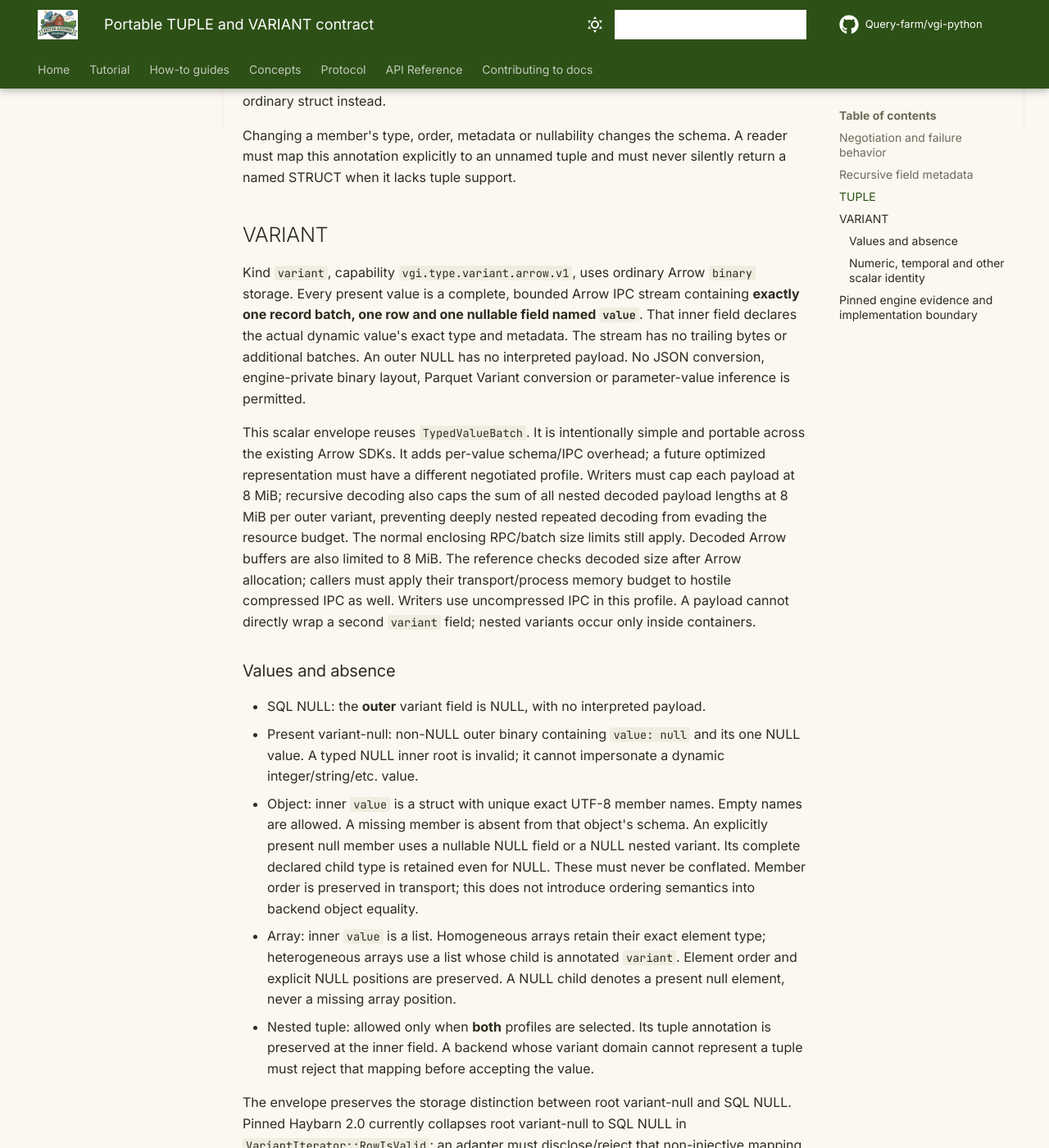
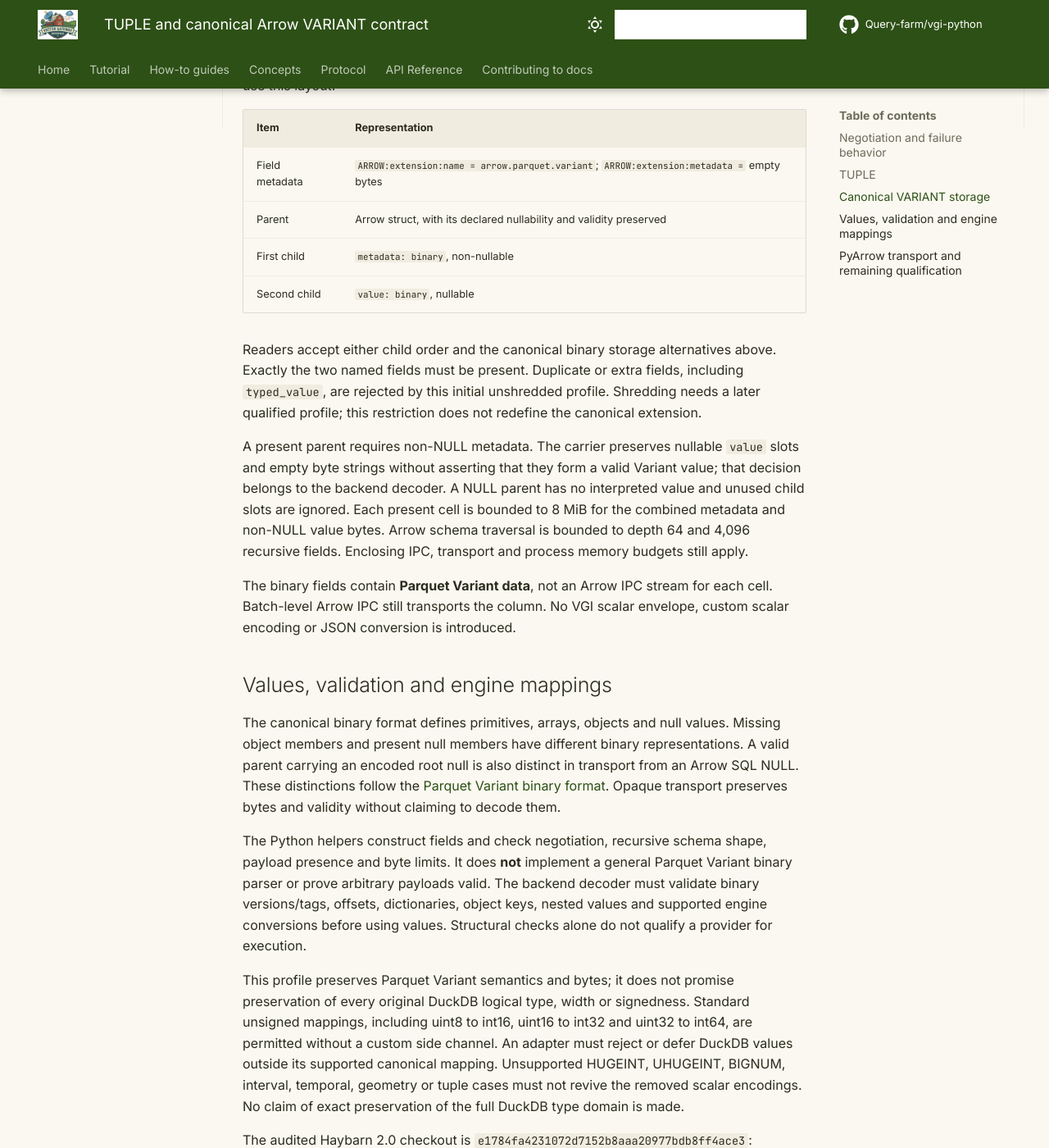
Before and after one commit to Query-farm/vgi-python, an MkDocs documentation site: the page built from docs/protocol/logical-types.md, in a window 1280 px wide and 1400 px high, scrolled down 1643 px. Shown: the whole window at 82% size. Built offline with MkDocs 1.6.1 and Material for MkDocs 9.7.7, drawn with Linux system fonts in a browser that asks for light colours; comment, search, counter and statistics services are not loaded; some of the changed text lies outside the part shown.

Commit message:
Align VARIANT contract with canonical Arrow representation

```diff
--- a/docs/protocol/logical-types.md
+++ b/docs/protocol/logical-types.md
@@ -1,189 +1,140 @@
-# Portable TUPLE and VARIANT contract
+# TUPLE and canonical Arrow VARIANT contract
 
-Status: specified for the combined successor protocol; Python reference codecs
-and conformance tests accompany this contract. This does not qualify a DuckDB
-engine adapter. In particular, DuckDB 1.5 peers must reject these annotations
-before catalog materialization, binding, or execution. No engine upgrade is
-required to implement or transport these records.
+Status: development contract for the combined successor protocol. VARIANT now
+uses the canonical Arrow Parquet Variant representation. This supersedes the
+unpublished `vgi.type.variant.arrow.v1` per-value IPC proposal and its custom
+scalar encodings. Previous checkpoint test counts describe that earlier source
+snapshot; they are not evidence for this replacement. TUPLE's separate VGI
+annotation remains unchanged. No DuckDB engine upgrade is part of this work.
 
 ## Negotiation and failure behavior
 
-The exact capability strings `vgi.type.tuple.v1` and
-`vgi.type.variant.arrow.v1` live in the existing `CatalogCapabilities.read`
-list. They are independent opt-in profiles, selected through the existing client
-catalog offer/provider selection intersection. Missing offers or selections mean
-unsupported; unknown strings do not confer support. Readers must check the
-selected profiles before interpreting schemas or data. A provider may select a
-profile only when every advertised operation that accepts that profile implements
-its validation and semantic mapping. Ordinary workers select neither profile.
+The capabilities `vgi.type.tuple.v1` and `vgi.type.variant.parquet.v1` are
+independent opt-in entries in `CatalogCapabilities.read`. Selection uses the
+existing client/provider intersection. Missing agreement means unsupported.
+The superseded `vgi.type.variant.arrow.v1` offer does not select the canonical
+profile and has no compatibility alias.
 
-The contract applies recursively to catalog definitions, result/input schemas,
-query parameter batches, defaults and options. A schema's annotations alone do
-not negotiate capabilities. Standalone operations without a negotiated catalog
-agreement cannot consume these types until their own enclosing operation defines
-an equivalent explicit profile agreement. A carrier may copy bytes opaquely with
-all metadata intact; that is not permission to evaluate, cast, filter, compare,
-or expose the storage type as the logical value.
+These requirements apply to nested fields, catalog definitions, query schemas,
+parameter batches, and literal defaults. Annotation alone does not negotiate
+support. A provider may select a profile only for operations whose semantic
+mapping it can implement. Standalone operations need an equivalent explicit
+agreement before consuming these values. Unqualified native DuckDB 1.5 adapters
+reject them before interpreting Arrow storage, including legacy macro defaults.
 
-Unknown annotation versions, unknown kinds, unselected profiles, wrong physical
-types and ambiguous metadata must fail before execution. Providers that know a
-query would produce an unsupported type decline preparation. If a backend cannot
-prove this until execution, it must fail the result, never silently reinterpret
-or partially coerce the type. No profile implies support for arbitrary registered
-Arrow extensions, opaque engine state or user-defined types.
-
-## Recursive field metadata
-
-`vgi.logical_type.v1` is a UTF-8 Arrow **field** metadata key. Its case-sensitive
-ASCII value is one of the kinds below. Field and schema metadata keys must be
-unique. The field name, order, nullability, Arrow storage type, schema metadata,
-and every child's metadata are part of schema identity. Nested fields retain the
-annotation at the exact child, including list elements and tuple members.
-
-Consumers never infer logical types from names such as `element1`, a storage
-shape, values, or a default. An unannotated struct remains a named struct. A plain
-binary field remains bytes. A tuple with all NULL members remains a present
-tuple; the parent's validity bitmap alone distinguishes a NULL tuple.
-
-The Python reference admits the portable Arrow types listed below, structs and
-ordinary lists, with the explicit special scalar annotations. Dictionary,
-run-end, view and other physical optimizations require normalization to these
-representations before transmission. Unknown extensions cannot be normalized by
-dropping metadata. Maximum type/value nesting is 64 and each schema has at most
-4096 recursive fields. Each outer variant permits at most 65,536 scalar slots
-across its nested arrays and scalar IPC envelopes, checked before per-cell
-validation, including NULL slots.
+Opaque transport must preserve field and schema metadata, child names/order,
+nullability, bytes and validity. Copying a carrier does not authorize executing,
+casting or exposing its storage as the logical value. Unknown versions, malformed
+storage and unsupported mappings fail; they must not silently become STRUCT,
+BLOB, JSON or strings. Query providers decline unsupported schemas before
+execution where possible and fail if an unsupported result is discovered later.
 
 ## TUPLE
 
-Kind `tuple`, capability `vgi.type.tuple.v1`, uses Arrow struct storage. The
-members, in order, have transport names `element1` through `elementN`. These are
-positional transport labels, not SQL member names. Members preserve their own
-logical annotations, physical types, nullability and metadata. The empty tuple
-is an annotated zero-child struct, distinct from an empty named struct. Any
-producer with named SQL members must transmit an ordinary struct instead.
+`vgi.logical_type.v1 = tuple` is a VGI field annotation, **not** a canonical
+Arrow extension. It requires `vgi.type.tuple.v1` and uses struct storage. Ordered
+members have transport names `element1` through `elementN`; these labels do not
+become SQL member names. The empty tuple is an annotated zero-child struct,
+distinct from an empty named struct. Parent validity distinguishes SQL NULL from
+a present tuple whose members are all NULL.
 
-Changing a member's type, order, metadata or nullability changes the schema. A
-reader must map this annotation explicitly to an unnamed tuple and must never
-silently return a named STRUCT when it lacks tuple support.
+Member types, order, nullability and recursive metadata remain part of schema
+identity. An ordinary struct with generated-looking names is still a struct.
+Readers must not infer TUPLE from names or shape. Tuple members can themselves
+carry canonical VARIANT fields only when both profiles are selected. This says
+nothing about representing a DuckDB tuple *inside* Parquet Variant binary data;
+that engine mapping remains a separate qualification question.
 
-## VARIANT
+The removed draft's `vgi.logical_type.v1 = variant` and special scalar kinds
+are rejected. This contract adds no custom binary encoding for HUGEINT,
+UHUGEINT, BIGNUM, BIT, TIME_TZ, intervals or geometry.
 
-Kind `variant`, capability `vgi.type.variant.arrow.v1`, uses ordinary Arrow
-`binary` storage. Every present value is a complete, bounded Arrow IPC stream
-containing **exactly one record batch, one row and one nullable field named
-`value`**. That inner field declares the actual dynamic value's exact type and
-metadata. The stream has no trailing bytes or additional batches. An outer NULL
-has no interpreted payload. No JSON conversion, engine-private binary layout,
-Parquet Variant conversion or parameter-value inference is permitted.
+## Canonical VARIANT storage
 
-This scalar envelope reuses `TypedValueBatch`. It is intentionally simple and
-portable across the existing Arrow SDKs. It adds per-value schema/IPC overhead;
-a future optimized representation must have a different negotiated profile.
-Writers must cap each payload at 8 MiB; recursive decoding also caps the sum of
-all nested decoded payload lengths at 8 MiB per outer variant, preventing deeply
-nested repeated decoding from evading the resource budget. The normal enclosing
-RPC/batch size limits still apply. Decoded Arrow buffers are also limited to
-8 MiB. The reference checks decoded size after Arrow allocation; callers must
-apply their transport/process memory budget to hostile compressed IPC as well.
-Writers use uncompressed IPC in this profile. A payload cannot directly wrap a second
-`variant` field; nested variants occur only inside containers.
+The Arrow extension is `arrow.parquet.variant`. Its struct contains Parquet
+Variant bytes, has no parameters, and uses empty extension metadata. Children
+are resolved by their exact, case-sensitive names. The standard permits binary,
+large-binary and binary-view storage, with dictionary/run-end encoding also
+permitted for `metadata`.
+[Arrow canonical extension specification](https://arrow.apache.org/docs/format/CanonicalExtensions.html#parquet-variant)
 
-### Values and absence
+VGI's initial `vgi.type.variant.parquet.v1` profile supports the unshredded
+subset. Writers use this layout:
 
-- SQL NULL: the **outer** variant field is NULL, with no interpreted payload.
-- Present variant-null: non-NULL outer binary containing `value: null` and its
-  one NULL value. A typed NULL inner root is invalid; it cannot impersonate a
-  dynamic integer/string/etc. value.
-- Object: inner `value` is a struct with unique exact UTF-8 member names. Empty
-  names are allowed. A missing member is absent from that object's schema. An
-  explicitly present null member uses a nullable NULL field or a NULL nested variant.
-  Its complete declared child type is retained even for NULL. These must never be conflated. Member order is preserved in transport; this
-  does not introduce ordering semantics into backend object equality.
-- Array: inner `value` is a list. Homogeneous arrays retain their exact element
-  type; heterogeneous arrays use a list whose child is annotated `variant`.
-  Element order and explicit NULL positions are preserved. A NULL child denotes
-  a present null element, never a missing array position.
-- Nested tuple: allowed only when **both** profiles are selected. Its tuple
-  annotation is preserved at the inner field. A backend whose variant domain
-  cannot represent a tuple must reject that mapping before accepting the value.
+| Item | Representation |
+| --- | --- |
+| Field metadata | `ARROW:extension:name = arrow.parquet.variant`; `ARROW:extension:metadata =` empty bytes |
+| Parent | Arrow struct, with its declared nullability and validity preserved |
+| First child | `metadata: binary`, non-nullable |
+| Second child | `value: binary`, nullable |
 
-The envelope preserves the storage distinction between root variant-null and
-SQL NULL. Pinned Haybarn 2.0 currently collapses root variant-null to SQL NULL in
-`VariantIterator::RowIsValid`; an adapter must disclose/reject that non-injective
-mapping when preservation is required. It must not advertise exact roundtrip
-support for that distinction merely because the wire can express it. Nested
-object absence and present null are separate regardless of that engine behavior.
+Readers accept either child order and the canonical binary storage alternatives
+above. Exactly the two named fields must be present. Duplicate or extra fields,
+including `typed_value`, are rejected by this initial unshredded profile.
+Shredding needs a later qualified profile; this restriction does not redefine
+the canonical extension.
 
-### Numeric, temporal and other scalar identity
+A present parent requires non-NULL metadata. The carrier preserves nullable
+`value` slots and empty byte strings without asserting that they form a valid
+Variant value; that decision belongs to the backend decoder. A NULL parent has
+no interpreted value and unused child slots are ignored. Each present cell is
+bounded to 8 MiB for the combined metadata and non-NULL value bytes.
+Arrow schema traversal is bounded to depth 64 and 4,096 recursive fields.
+Enclosing IPC, transport and process memory budgets still apply.
 
-Unannotated dynamic scalar values use these exact Arrow representations:
+The binary fields contain **Parquet Variant data**, not an Arrow IPC stream for
+each cell. Batch-level Arrow IPC still transports the column. No VGI scalar
+envelope, custom scalar encoding or JSON conversion is introduced.
 
-| Logical information | Arrow representation |
-| --- | --- |
-| Boolean | bool |
-| Signed/unsigned integer width | int8/16/32/64 or uint8/16/32/64, unchanged |
-| Floating width, NaN payload and signed zero | float16, float32 or float64, buffers unchanged |
-| Decimal precision and scale | Arrow decimal with exact declared precision/scale |
-| Text / bytes | utf8 / binary |
-| Date | date32, raw day count preserved |
-| Time precision | time64(us) or time64(ns) |
-| Timestamp precision / instant distinction | timestamp(s/ms/us/ns), timezone absent for local timestamp or exactly `UTC` for an instant |
+## Values, validation and engine mappings
 
-No unsigned-to-signed widening, decimal-to-float conversion, timezone-dependent
-rendering, timestamp unit change, JSON stringification or value-based type
-inference is allowed. Temporal infinities and out-of-range calendar values must
-be retained as raw Arrow integer storage when an adapter has a defined mapping;
-an adapter must reject a value it cannot map exactly. Python datetime conversion
-is not part of this wire contract. Decimal256/float16 values are portable Arrow
-values but are not automatically admitted by a DuckDB adapter with narrower
-native types.
+The canonical binary format defines primitives, arrays, objects and null
+values. Missing object members and present null members have different binary
+representations. A valid parent carrying an encoded root null is also distinct
+in transport from an Arrow SQL NULL. These distinctions follow the
+[Parquet Variant binary format](https://github.com/apache/parquet-format/blob/master/VariantEncoding.md).
+Opaque transport preserves bytes and validity without claiming to decode them.
 
-The following `vgi.logical_type.v1` annotations also require the variant profile
-and provide unambiguous scalar storage inside or outside a variant envelope:
+The Python helpers construct fields and check negotiation,
+recursive schema shape, payload presence and byte limits. It does **not**
+implement a general Parquet Variant binary parser or prove arbitrary payloads
+valid. The backend decoder must validate binary versions/tags, offsets,
+dictionaries, object keys, nested values and supported engine conversions before
+using values. Structural checks alone do not qualify a provider for execution.
 
-| Kind | Required storage and interpretation |
-| --- | --- |
-| `hugeint` | fixed-size binary(16), little-endian signed two's complement 128-bit integer |
-| `uhugeint` | fixed-size binary(16), little-endian unsigned 128-bit integer |
-| `bignum` | utf8 canonical base-10 integer: `0` or optional `-` followed by a nonzero digit and digits; no plus sign, leading zeroes or `-0` |
-| `bit` | utf8 sequence of `0` and `1`, including empty; bit length and leading zeroes are significant |
-| `uuid` | fixed-size binary(16), UUID network byte order |
-| `time_tz` | struct of non-NULL `micros:int64` then `offset_seconds:int32`; local time in `[0,86400000000)`, signed seconds east of UTC in `[-57599,57599]` |
-| `interval` | struct of non-NULL `months:int32`, `days:int32`, `micros:int64`, in that order; independent signed components, no normalization |
-| `geometry` | binary standard WKB plus required `vgi.geometry.crs` field metadata; empty CRS means unspecified; retain WKB and CRS exactly |
+This profile preserves Parquet Variant semantics and bytes; it does not promise
+preservation of every original DuckDB logical type, width or signedness. Standard
+unsigned mappings, including uint8 to int16, uint16 to int32 and uint32 to int64,
+are permitted without a custom side channel. An adapter must reject or defer
+DuckDB values outside its supported canonical mapping. Unsupported HUGEINT,
+UHUGEINT, BIGNUM, interval, temporal, geometry or tuple cases must not revive the
+removed scalar encodings. No claim of exact preservation of the full DuckDB type
+domain is made.
 
-For WKB and CRS, the reference validates carrier shape and required metadata;
-geometric validity and recognized CRS interpretation belong to the consuming
-adapter. Unknown CRS or unsupported geometric kinds must not be silently
-reprojected. Geometry interpretation does not become implemented solely by
-copying the carrier. User metadata on the scalar and its children is retained.
-
-## Pinned engine evidence and implementation boundary
-
-The audited Haybarn 2.0 source is commit
+The audited Haybarn 2.0 checkout is
 `e1784fa4231072d7152b8aaa20977bdb8ff4ace3`:
 
-- `src/common/arrow/arrow_converter.cpp`, `SetArrowStructFormat`, exports TUPLE
-  through struct storage with `TupleType::NamedChildren` synthetic names.
-- `src/common/arrow/arrow_type_extension.cpp`, `ArrowVariant`, exports VARIANT
-  through the canonical `arrow.parquet.variant` extension. The current reader
-  rejects shredded `typed_value` storage.
-- `src/common/types/variant/parquet_variant_encoding.cpp` widens UINT8/16/32,
-  attempts narrowing 128-bit/UINT64 to signed64, and rejects several variant
-  kinds such as intervals, BIGNUM and TIME_NS. Therefore canonical Parquet
-  Variant is **not** selected as the exact DuckDB type-preserving VGI encoding.
-- `src/common/types/variant/variant_iterator.cpp`, `RowIsValid`, collapses a
-  root variant-null as described above.
+- `src/common/arrow/arrow_type_extension.cpp`, `ArrowVariant`, already uses the
+  canonical extension and currently rejects shredded `typed_value` storage.
+- `src/common/types/variant/parquet_variant_encoding.cpp` has incomplete
+  DuckDB-to-Parquet mappings; each admitted mapping still needs qualification.
+- `src/common/types/variant/variant_iterator.cpp`, `RowIsValid`, collapses root
+  variant-null to SQL NULL. Native roundtrip claims must account for that limit.
+- `src/common/arrow/arrow_converter.cpp`, `SetArrowStructFormat`, synthesizes
+  tuple member names and does not preserve tuple identity by itself.
 
-The [Arrow canonical extension specification](https://arrow.apache.org/docs/format/CanonicalExtensions.html)
-provides the separate standardized Parquet Variant extension; this VGI profile
-does not redefine that extension or attach its name to different storage.
+## PyArrow transport and remaining qualification
 
-`vgi/logical_types.py` implements field construction, deterministic profile
-intersection, recursive schema/value validation and bounded scalar IPC
-encode/decode. `tests/test_logical_types.py` covers numeric/time identities,
-large unsigned values, decimal precision, recursive metadata, tuple versus
-struct, SQL NULL/variant-null/absence, heterogeneous arrays and malformed inputs.
-Native DuckDB adapters, cross-SDK semantic qualification and performance evidence
-remain implementation gates; the wire representation itself is specified here.
+The PyArrow 25.0.1 integration carries the canonical extension as ordinary
+struct/binary storage plus Arrow field metadata. No public PyArrow Variant API
+is available in that pin; this work does not register a replacement extension
+implementation. IPC round trips retain the canonical metadata and payload
+buffers opaquely. Tests distinguish transport from semantic binary decoding.
+
+`vgi/logical_types.py` owns construction and carrier validation;
+`tests/test_logical_types.py` and the shared SDK corpus cover metadata, validity,
+child order and malformed storage. Native guard tests cover rejection while
+its adapter is unqualified. Complete binary decoding, engine-domain conversion,
+native DuckDB import/export, cross-SDK execution and performance remain explicit
+implementation gates. Current validation results belong in the manifest's
+canonical VARIANT checkpoint, separately from the superseded draft.
```
Also changed, not shown: docs/protocol/duckdb-2.0-manifest.json, 8 other files.
